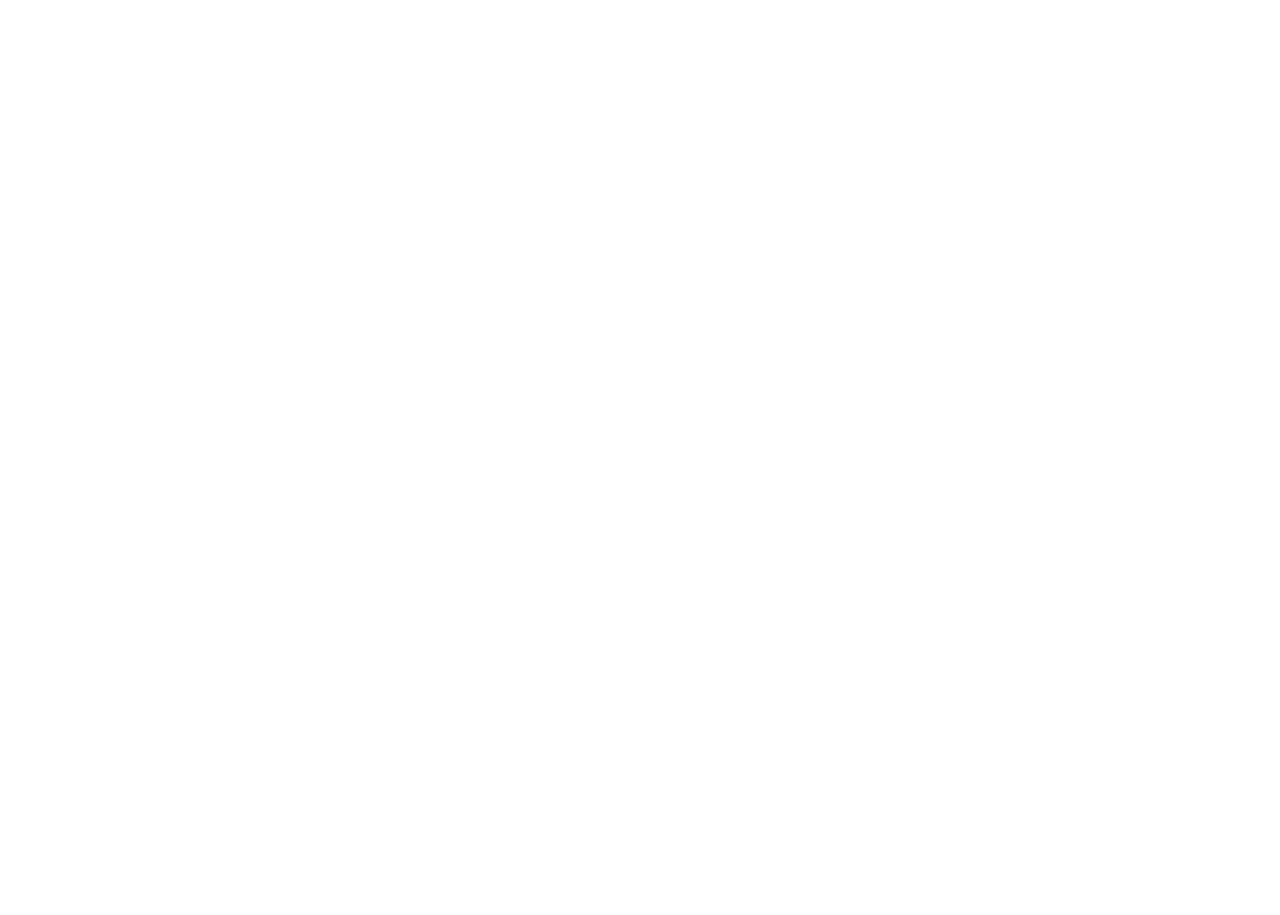
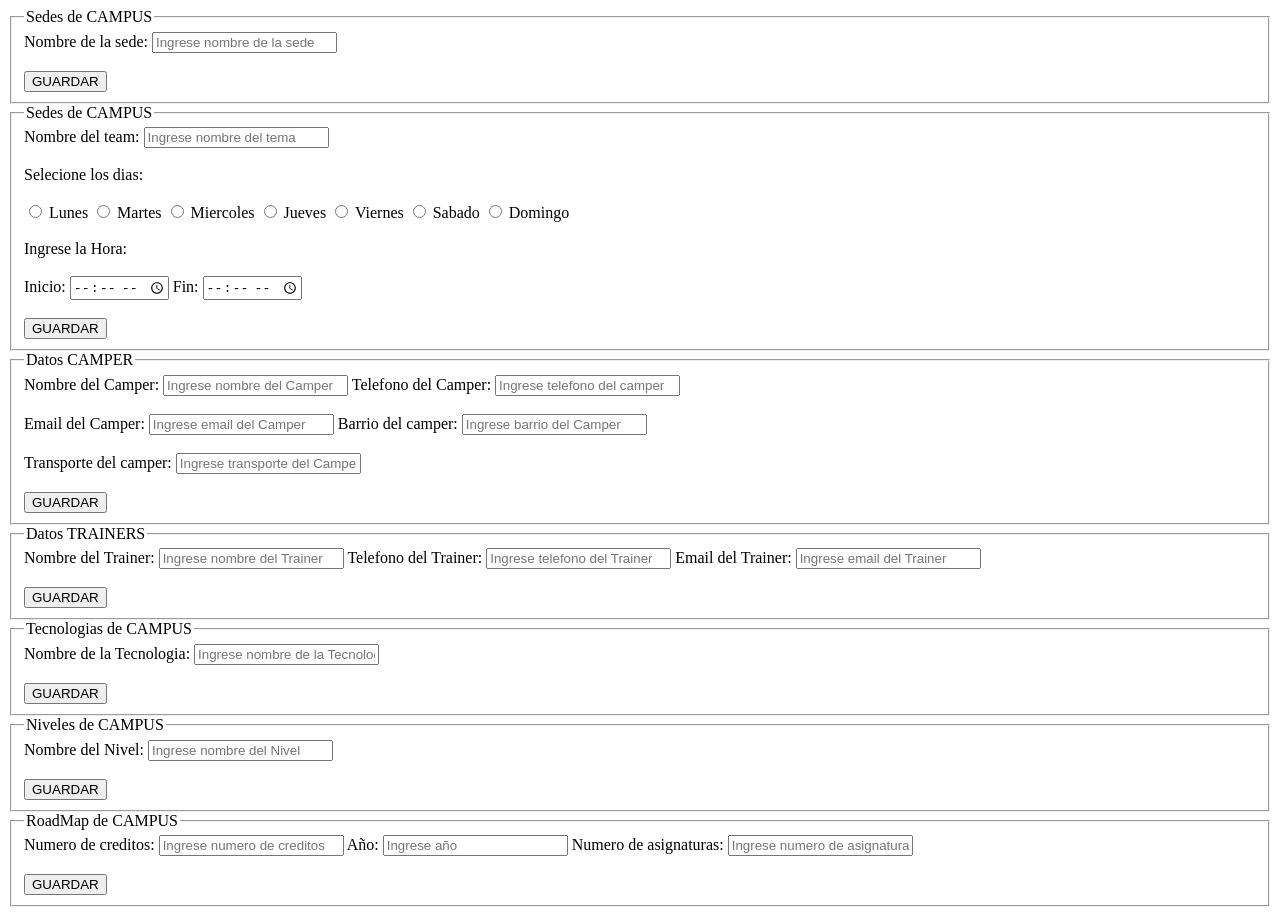
Before and after one commit to OmairaBarrera/taller3JS, a plain HTML site: page index.html in a window 1280 px wide. Before the commit the page ends 800 px from the top, so only its background shows below. Drawn offline with Linux system fonts and the light colour scheme.

Commit message:
feat: :sparkles: layout of forms
forms for each items.

```diff
--- a/index.html
+++ b/index.html
@@ -11,6 +11,100 @@
     <script src="/js/main.js"></script>
 </head>
 <body>
-
+    <!--FORMULARIO SEDES-->
+    <fieldset>
+        <legend>Sedes de CAMPUS</legend>
+        <form id="formularioSedes">
+            <label for="sede">Nombre de la sede:</label>
+            <input type="text" name="nombreSede" placeholder="Ingrese nombre de la sede"><br><br>
+            <input type="submit" value="GUARDAR">
+        </form>
+    </fieldset>
+    <!--FORMULARIO DE TEAMS-->
+    <fieldset>
+        <legend>Sedes de CAMPUS</legend>
+        <form id="formularioTeams">
+            <label for="Lteam">Nombre del team:</label>
+            <input type="text" name="nombreTeam" placeholder="Ingrese nombre del tema"><br><br>
+            <label for="Ldias">Selecione los dias:</label><br><br>
+            <input type="radio" name="Dlunes">
+            <label for="Llunes">Lunes</label>
+            <input type="radio" name="Dmartes">
+            <label for="Lmartes">Martes</label>
+            <input type="radio" name="Dmiercoles">
+            <label for="Lmiercoles">Miercoles</label>
+            <input type="radio" name="Djueves">
+            <label for="Ljueves">Jueves</label>
+            <input type="radio" name="Dviernes">
+            <label for="Lviernes">Viernes</label>
+            <input type="radio" name="Dsabado">
+            <label for="Lsabado">Sabado</label>
+            <input type="radio" name="Ddomingo">
+            <label for="Ldomingo">Domingo</label><br><br>
+            <label for="Lhora">Ingrese la Hora:</label><br><br>
+            <label for="Lhorainicio">Inicio:</label>
+            <input type="time" name="horaInico">
+            <label for="Lhorafin">Fin:</label>
+            <input type="time" name="horaFin"><br><br>
+            <input type="submit" value="GUARDAR">
+        </form>
+    </fieldset>
+    <!--FORMULARIO CAMPERS-->
+    <fieldset>
+        <legend>Datos CAMPER</legend>
+        <form id="formularioCampers">
+            <label for="sede">Nombre del Camper:</label>
+            <input type="text" name="nombreCamper" placeholder="Ingrese nombre del Camper">
+            <label for="sede">Telefono del Camper:</label>
+            <input type="text" name="telefonoCamper" placeholder="Ingrese telefono del camper"><br><br>
+            <label for="sede">Email del Camper:</label>
+            <input type="text" name="emailCamper" placeholder="Ingrese email del Camper">
+            <label for="sede">Barrio del camper:</label>
+            <input type="text" name="barrioCamper" placeholder="Ingrese barrio del Camper"><br><br>
+            <label for="sede">Transporte del camper:</label>
+            <input type="text" name="transporteCamper" placeholder="Ingrese transporte del Camper"><br><br>
+            <input type="submit" value="GUARDAR">
+        </form>
+    </fieldset>
+    <fieldset>
+        <legend>Datos TRAINERS</legend>
+        <form id="formularioTrainers">
+            <label for="sede">Nombre del Trainer:</label>
+            <input type="text" name="nombreTrainer" placeholder="Ingrese nombre del Trainer">
+            <label for="sede">Telefono del Trainer:</label>
+            <input type="text" name="telefonoTrainer" placeholder="Ingrese telefono del Trainer">
+            <label for="sede">Email del Trainer:</label>
+            <input type="text" name="emailTrainer" placeholder="Ingrese email del Trainer"><br><br>
+            <input type="submit" value="GUARDAR">
+        </form>
+    </fieldset>
+    <fieldset>
+        <legend>Tecnologias de CAMPUS</legend>
+        <form id="formularioTecnologias">
+            <label for="sede">Nombre de la Tecnologia:</label>
+            <input type="text" name="nombreTecnologia" placeholder="Ingrese nombre de la Tecnologia"><br><br>
+            <input type="submit" value="GUARDAR">
+        </form>
+    </fieldset>
+    <fieldset>
+        <legend>Niveles de CAMPUS</legend>
+        <form id="formularioNiveles">
+            <label for="sede">Nombre del Nivel:</label>
+            <input type="text" name="nombreNivel" placeholder="Ingrese nombre del Nivel"><br><br>
+            <input type="submit" value="GUARDAR">
+        </form>
+    </fieldset>
+    <fieldset>
+        <legend>RoadMap de CAMPUS</legend>
+        <form id="formularioRoadmap">
+            <label for="sede">Numero de creditos:</label>
+            <input type="text" name="numeroCreditos" placeholder="Ingrese numero de creditos">
+            <label for="sede">Año:</label>
+            <input type="text" name="año" placeholder="Ingrese año">
+            <label for="sede">Numero de asignaturas:</label>
+            <input type="text" name="numeroAsignaturas" placeholder="Ingrese numero de asignaturas"><br><br>
+            <input type="submit" value="GUARDAR">
+        </form>
+    </fieldset>
 </body>
 </html>
--- a/js/main.js
+++ b/js/main.js
@@ -1,2 +1,34 @@
 /* TALLER 3 JAVASCRIPT CON DOM
- */
+
+EJERCICIO 1: UN SOLO FORMULARIO OBJETO DENTRO DE OTROS OBJETOS, ESTRUCTURA DE DATOS
+
+Construir un objeto literal(ciclo) "campus" que gestione
+la info(PROPIEDADES) de Campus, trainers, campers, niveles,
+tecnologías, teams y roadMap(temario)
+1.1. De campus administrar los datos de contacto de las sedes en
+Bucaramanga, Bogotá, Medellín y México
+1.2. De los trainers y campers, su nombre, sus teléfonos, teams
+(horarios de las teams=> día, hora y salones (nro y piso), y el
+email, y de los campers también horarios de inglés y ser.(formulario DOM)
+1.3. De los campers, también gestionar su nivel actual, como su
+barrio y medio de transporte
+1.4. De los niveles, su pre requisito, a que tecnología pertenece, si
+es electiva u obligatoria
+1.5. De la roadmap , Nro de créditos, año, Nro de asignaturas
+
+eventos de errores
+*/
+
+let campus = {};
+
+//FORMULARIO SEDES
+//FORMULARIO DE TEAMS
+//FORMULARIO DE TECNOLOGIAS
+//LISTA DE TECNOLOGIAS
+//FORMULARIO DE NIVELES
+//LISTA DE SEDES
+//LISTA DE TEAMS
+//LISTA DE NIVELES
+//FORMULARIO CAMPERS
+//FORMULARIO TRAINERS
+//FORMULARIO DE ROADMAP
```
